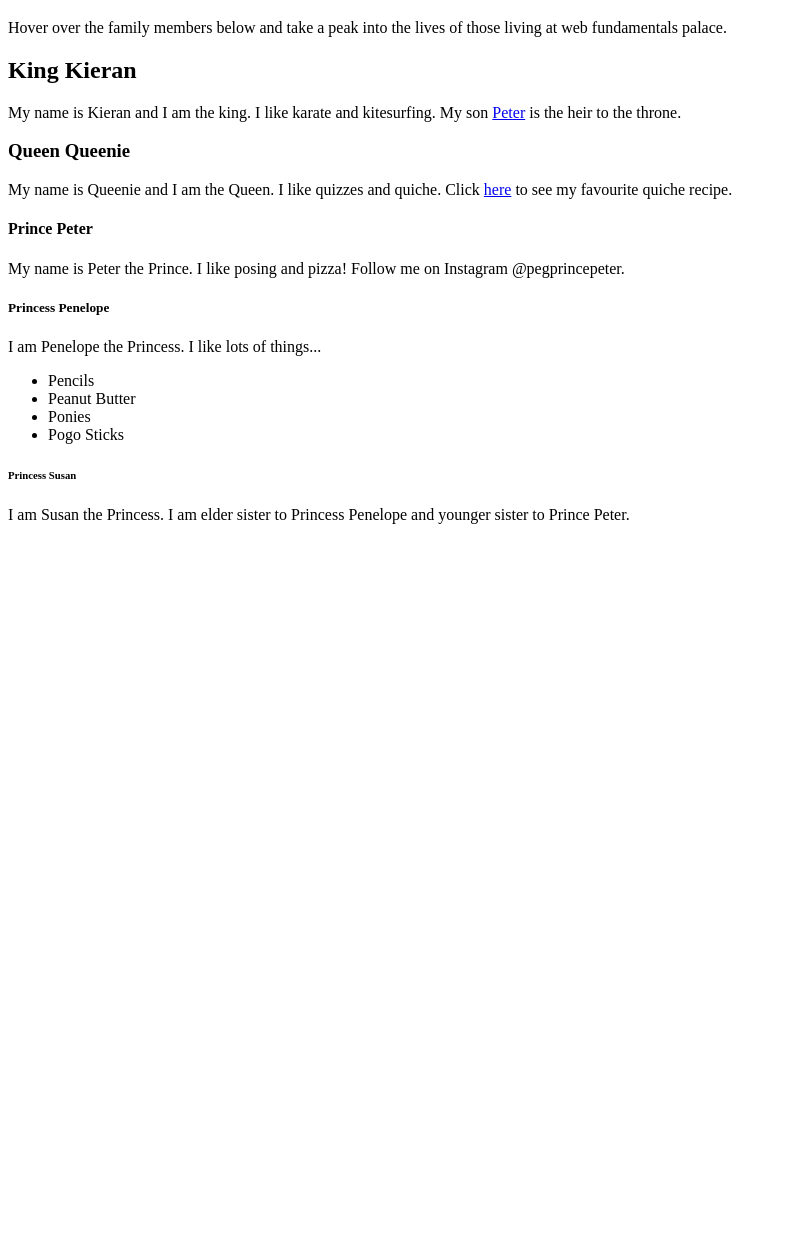
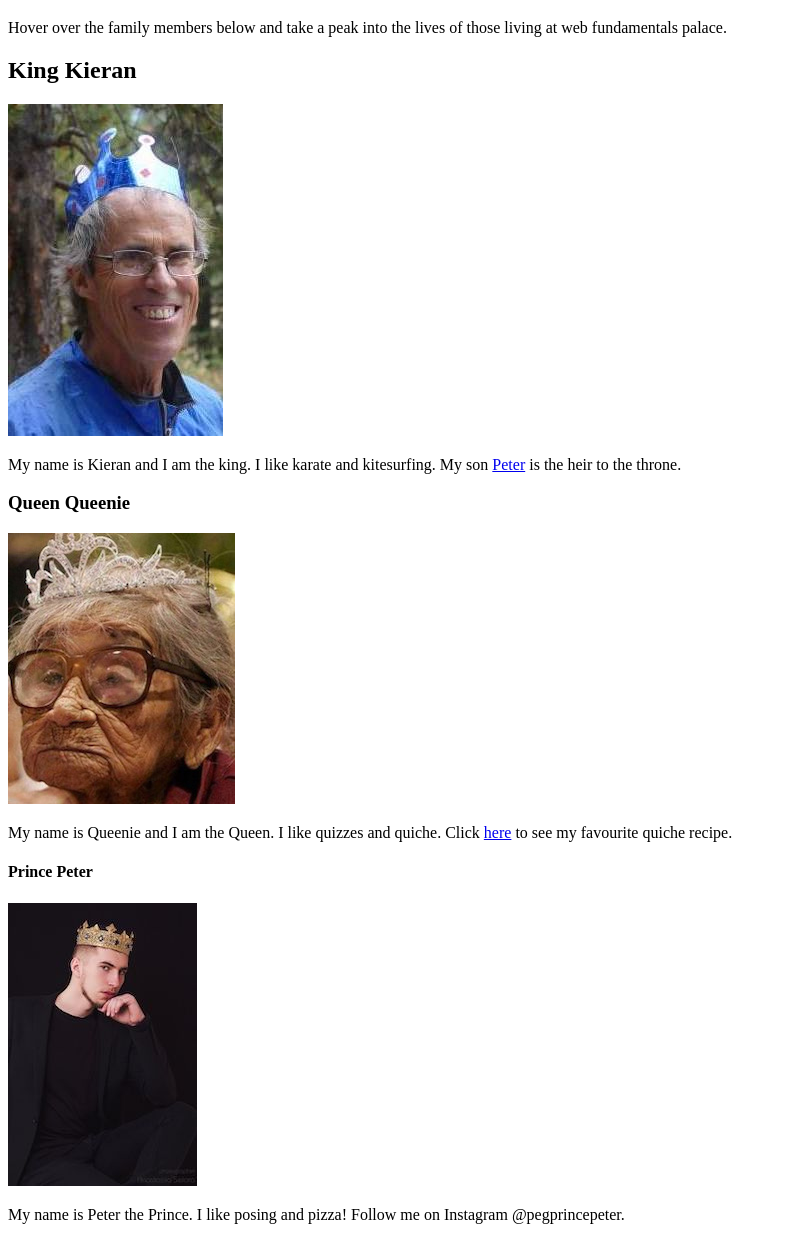
Before and after one commit to N011291/nology_coursework, a plain HTML site: page 02_fundamentals/index.html in a window 1280 px wide. Shown: the part 61-1300 px from the top of the page, without its empty margins (0-787 px from the left). Before the commit the page ends 800 px from the top, so only its background shows below. Drawn offline with Linux system fonts and the light colour scheme.

Commit message:
added all the images from nology to index.html

```diff
--- a/02_fundamentals/index.html
+++ b/02_fundamentals/index.html
@@ -16,20 +16,24 @@
 
     <main>
         <h2>King Kieran</h2>
+        <img src="./images/king.jpg" alt="King Kieran">
         <p>My name is Kieran and I am the king. I like karate and kitesurfing. My son <a href="#Peter">Peter</a> is the
             heir
             to the throne.</p>
 
         <h3>Queen Queenie</h3>
+        <img src="./images/queen.jpg" alt="Queen Queenie">
         <p>My name is Queenie and I am the Queen. I like quizzes and quiche. Click <a
                 href="https://www.bbc.co.uk/food/recipes/quichelorraine_71987">here</a> to see my favourite quiche
             recipe.
         </p>
 
         <h4 id="Peter">Prince Peter</h4>
+        <img src="./images/prince-peter.jpg" alt="Prince Peter">
         <p>My name is Peter the Prince. I like posing and pizza! Follow me on Instagram @pegprincepeter.</p>
 
         <h5>Princess Penelope</h5>
+        <img src="./images/princess-penelope.jpg" alt="Princess-Penelope">
         <p>I am Penelope the Princess. I like lots of things...</p>
         <ul>
             <li>Pencils</li>
@@ -39,6 +43,7 @@
         </ul>
 
         <h6>Princess Susan</h6>
+        <img src="./images/susan.jpg" alt="Princess Susan">
         <p>I am Susan the Princess. I am elder sister to Princess Penelope and younger sister to Prince Peter.</p>
     </main>
 </body>
```
